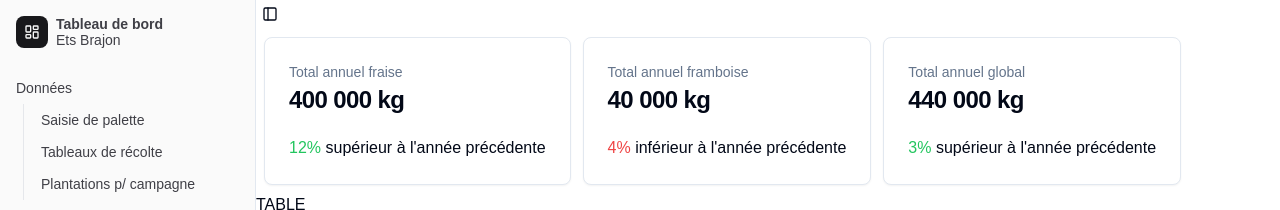
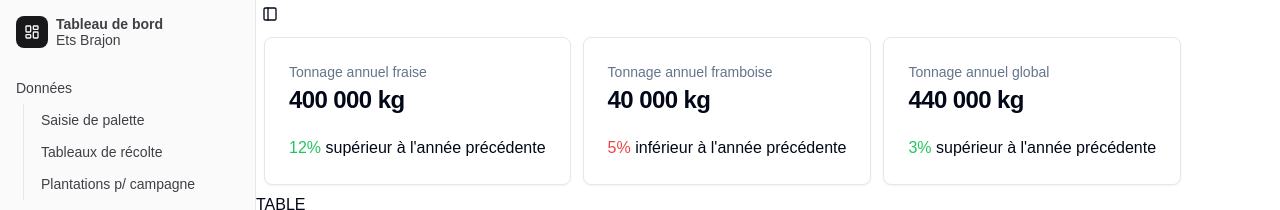
Before and after one commit to brajy01/App-ramassage, a Next.js app: page /dashboard in a window 1280 px wide. Shown: the top 210 px of the page. Built offline with nearby package versions, Linux system fonts and the light colour scheme.

Commit message:
dashboard page: cards refacto

```diff
--- a/app/dashboard/page.jsx
+++ b/app/dashboard/page.jsx
@@ -1,3 +1,4 @@
+import StatCard from "@/components/dashboard/statCard";
 import {
   Card,
   CardContent,
@@ -14,42 +15,26 @@ export default function Page() {
 
       <div className="flex flex-col">
         <div className="flex flex-col w-screen justify-between gap-3 md:flex-row md:w-auto md:m-2">
-          <Card className="hover:bg-gray-100">
-            <CardHeader>
-              <CardDescription>Total annuel fraise</CardDescription>
-              <CardTitle>400 000 kg</CardTitle>
-            </CardHeader>
-            <CardContent>
-              <p>
-                <span className="text-green-500">12%</span> supérieur à
-                l&apos;année précédente
-              </p>
-            </CardContent>
-          </Card>
-          <Card className="hover:bg-gray-100">
-            <CardHeader>
-              <CardDescription>Total annuel framboise</CardDescription>
-              <CardTitle>40 000 kg</CardTitle>
-            </CardHeader>
-            <CardContent>
-              <p>
-                <span className="text-red-500">4%</span> inférieur à
-                l&apos;année précédente
-              </p>
-            </CardContent>
-          </Card>
-          <Card className="hover:bg-gray-100">
-            <CardHeader>
-              <CardDescription>Total annuel global</CardDescription>
-              <CardTitle>440 000 kg</CardTitle>
-            </CardHeader>
-            <CardContent>
-              <p>
-                <span className="text-green-500">3%</span> supérieur à
-                l&apos;année précédente
-              </p>
-            </CardContent>
-          </Card>
+          <StatCard
+            fruit="fraise"
+            poids="400 000"
+            pourcentage="12"
+            isPositive={true}
+          />
+
+          <StatCard
+            fruit="framboise"
+            poids="40 000"
+            pourcentage="5"
+            isPositive={false}
+          />
+
+          <StatCard
+            fruit="global"
+            poids="440 000"
+            pourcentage="3"
+            isPositive={true}
+          />
         </div>
 
         {/* Table*/}
--- a/app/page.jsx
+++ b/app/page.jsx
@@ -9,13 +9,14 @@ import {
 } from "@/components/ui/card";
 import { Input } from "@/components/ui/input";
 import { Label } from "@/components/ui/label";
+import Link from "next/link";
 
 export default function Home() {
   return (
     <div className="flex justify-center items-center min-h-screen">
       <Card>
         <CardHeader>
-          <CardTitle>Page de connection</CardTitle>
+          <CardTitle>Connection au compte</CardTitle>
           <CardDescription>
             Entrer votre e-mail et votre mot de passe pour accéder à votre
             compte
@@ -37,7 +38,9 @@ export default function Home() {
           ></Input>
         </CardContent>
         <CardFooter className="flex justify-center">
-          <Button>Valider</Button>
+          <Button asChild>
+            <Link href="/dashboard">Valider</Link>
+          </Button>
         </CardFooter>
       </Card>
     </div>
--- /dev/null
+++ b/components/dashboard/statCard.jsx
@@ -0,0 +1,28 @@
+import {
+  Card,
+  CardContent,
+  CardDescription,
+  CardHeader,
+  CardTitle,
+} from "@/components/ui/card";
+
+export default function StatCard({ fruit, poids, pourcentage, isPositive }) {
+  return (
+    <>
+      <Card className="hover:bg-gray-100">
+        <CardHeader>
+          <CardDescription>Tonnage annuel {fruit}</CardDescription>
+          <CardTitle>{poids} kg</CardTitle>
+        </CardHeader>
+        <CardContent>
+          <p>
+            <span className={isPositive ? "text-green-500" : "text-red-500"}>
+              {pourcentage}%
+            </span>{" "}
+            {isPositive ? "supérieur" : "inférieur"} à l&apos;année précédente
+          </p>
+        </CardContent>
+      </Card>
+    </>
+  );
+}
```
